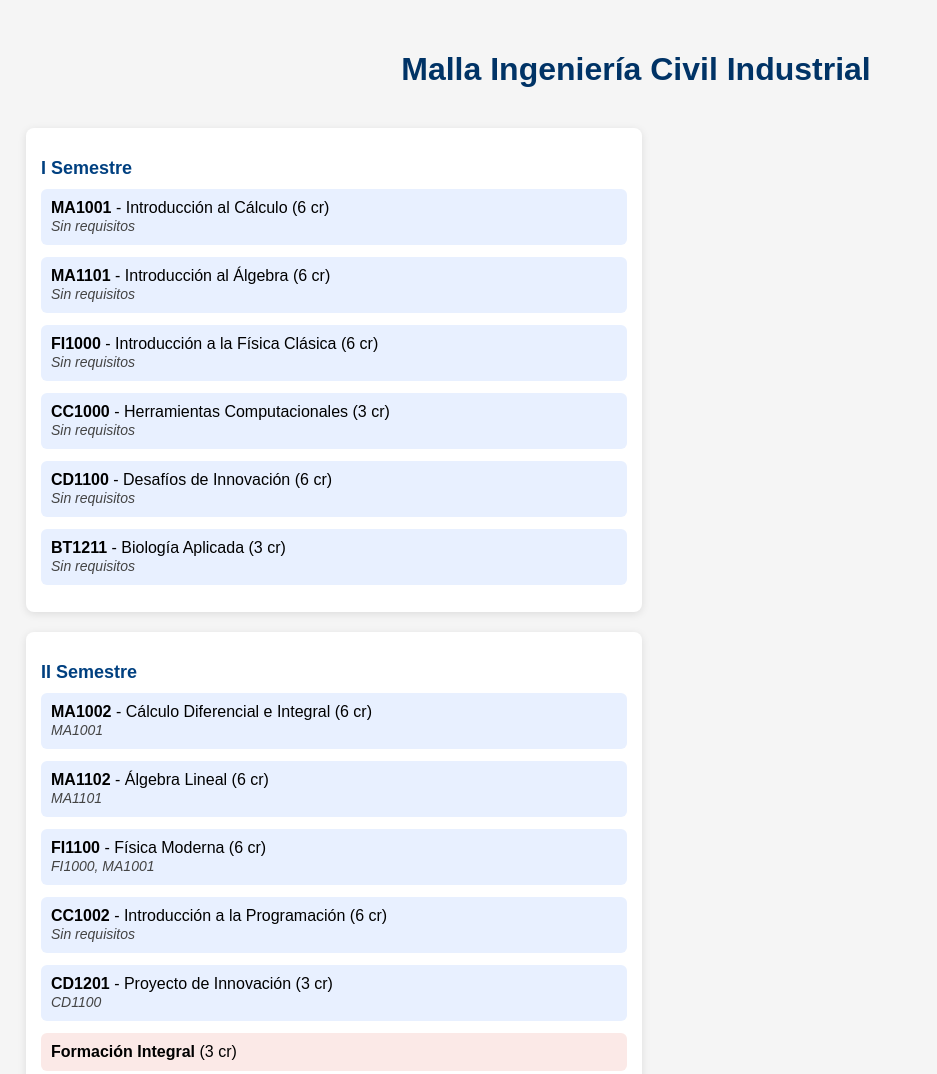
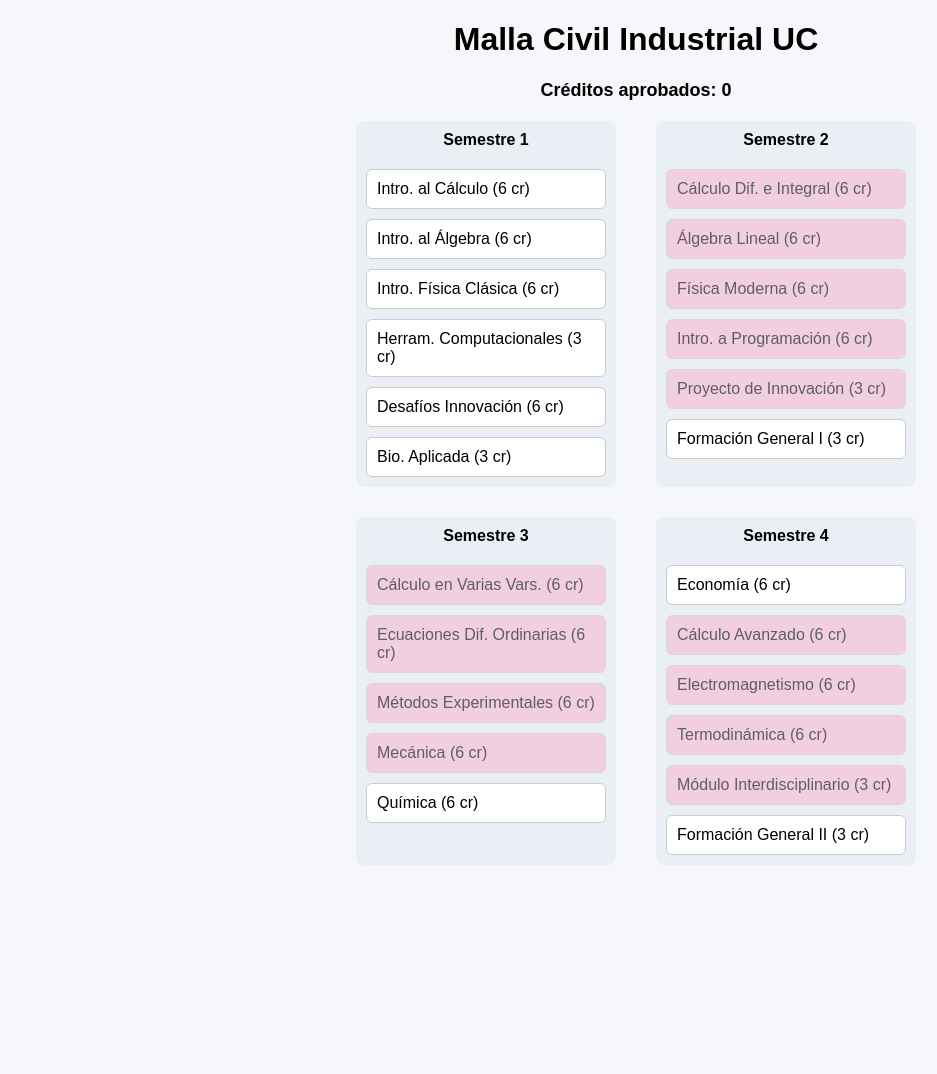
Before and after one commit to lucussy01/mallafercitaoficialv3, a plain HTML site: page index.html in a window 1280 px wide. Shown: the top 1074 px of the page, without its empty margins (4-941 px from the left). After the commit the page ends 895 px from the top, so only its background shows below. Drawn offline with Linux system fonts and the light colour scheme.

Commit message:
Update index.html

```diff
--- a/index.html
+++ b/index.html
@@ -2,178 +2,178 @@
 <html lang="es">
 <head>
   <meta charset="UTF-8">
-  <title>Malla Ingeniería Civil Industrial</title>
+  <meta name="viewport" content="width=device-width, initial-scale=1.0">
+  <title>Malla Civil Industrial UC</title>
   <style>
     body {
-      font-family: sans-serif;
-      margin: 0;
-      padding: 30px;
-      background: #f5f5f5;
+      font-family: Arial, sans-serif;
+      background-color: #f5f7fa;
+      margin: 20px;
     }
-
     h1 {
       text-align: center;
-      color: #003366;
-      margin-bottom: 40px;
     }
-
-    .row {
-      display: flex;
-      flex-wrap: wrap;
-      justify-content: space-between;
-      margin-bottom: 30px;
-    }
-
-    .semester {
-      flex: 0 0 48%;
-      background: white;
-      border-radius: 8px;
-      padding: 15px;
-      box-shadow: 0 2px 8px rgba(0,0,0,0.1);
+    #creditos {
+      font-size: 18px;
+      font-weight: bold;
+      text-align: center;
       margin-bottom: 20px;
     }
-
-    .semester h2 {
-      font-size: 18px;
+    .fila {
+      display: flex;
+      margin-bottom: 30px;
+      justify-content: center;
+      gap: 40px;
+    }
+    .columna {
+      display: flex;
+      flex-direction: column;
+      gap: 10px;
+      background-color: #eaeff5;
+      border-radius: 8px;
+      padding: 10px;
+      width: 240px;
+    }
+    .semestre-titulo {
+      font-weight: bold;
+      text-align: center;
       margin-bottom: 10px;
-      color: #004080;
     }
-
-    .course {
-      margin-bottom: 12px;
+    .curso {
       padding: 10px;
       border-radius: 6px;
-      background: #e8f0ff;
+      background-color: #ffffff;
+      border: 1px solid #ccc;
+      cursor: pointer;
+      position: relative;
     }
-
-    .basico { background: #e8f0ff; }
-    .especializada { background: #e0f7fa; }
-    .complementaria { background: #fbe9e7; }
-    .general { background: #fff8e1; }
-
-    .code {
-      font-weight: bold;
+    .curso.aprobado {
+      background-color: #b3e5fc;
     }
-
-    .requisitos {
-      font-style: italic;
-      font-size: 14px;
-      color: #444;
+    .curso.bloqueado {
+      background-color: #f8bbd0;
+      cursor: not-allowed;
+      opacity: 0.6;
+    }
+    .tooltip {
+      visibility: hidden;
+      background-color: #333;
+      color: #fff;
+      text-align: center;
+      border-radius: 6px;
+      padding: 5px;
+      position: absolute;
+      z-index: 1;
+      top: 100%;
+      left: 50%;
+      transform: translateX(-50%);
+      font-size: 12px;
+    }
+    .curso:hover .tooltip {
+      visibility: visible;
     }
   </style>
 </head>
 <body>
-  <h1>Malla Ingeniería Civil Industrial</h1>
+  <h1>Malla Civil Industrial UC</h1>
+  <div id="creditos">Créditos aprobados: 0</div>
+  <div id="malla"></div>
 
-  <!-- Comienza la malla aquí -->
-  <div class="row">
-    <div class="semester">
-      <h2>I Semestre</h2>
-      <div class="course basico"><span class="code">MA1001</span> - Introducción al Cálculo (6 cr)<br><span class="requisitos">Sin requisitos</span></div>
-      <div class="course basico"><span class="code">MA1101</span> - Introducción al Álgebra (6 cr)<br><span class="requisitos">Sin requisitos</span></div>
-      <div class="course basico"><span class="code">FI1000</span> - Introducción a la Física Clásica (6 cr)<br><span class="requisitos">Sin requisitos</span></div>
-      <div class="course basico"><span class="code">CC1000</span> - Herramientas Computacionales (3 cr)<br><span class="requisitos">Sin requisitos</span></div>
-      <div class="course basico"><span class="code">CD1100</span> - Desafíos de Innovación (6 cr)<br><span class="requisitos">Sin requisitos</span></div>
-      <div class="course basico"><span class="code">BT1211</span> - Biología Aplicada (3 cr)<br><span class="requisitos">Sin requisitos</span></div>
-    </div>
+  <script>
+    const cursos = [
+      { id: 'MA1001', nombre: 'Intro. al Cálculo', semestre: 1, creditos: 6, prer: [] },
+      { id: 'MA1101', nombre: 'Intro. al Álgebra', semestre: 1, creditos: 6, prer: [] },
+      { id: 'FI1000', nombre: 'Intro. Física Clásica', semestre: 1, creditos: 6, prer: [] },
+      { id: 'CC1000', nombre: 'Herram. Computacionales', semestre: 1, creditos: 3, prer: [] },
+      { id: 'CD1100', nombre: 'Desafíos Innovación', semestre: 1, creditos: 6, prer: [] },
+      { id: 'BT1211', nombre: 'Bio. Aplicada', semestre: 1, creditos: 3, prer: [] },
 
-    <div class="semester">
-      <h2>II Semestre</h2>
-      <div class="course basico"><span class="code">MA1002</span> - Cálculo Diferencial e Integral (6 cr)<br><span class="requisitos">MA1001</span></div>
-      <div class="course basico"><span class="code">MA1102</span> - Álgebra Lineal (6 cr)<br><span class="requisitos">MA1101</span></div>
-      <div class="course basico"><span class="code">FI1100</span> - Física Moderna (6 cr)<br><span class="requisitos">FI1000, MA1001</span></div>
-      <div class="course basico"><span class="code">CC1002</span> - Introducción a la Programación (6 cr)<br><span class="requisitos">Sin requisitos</span></div>
-      <div class="course basico"><span class="code">CD1201</span> - Proyecto de Innovación (3 cr)<br><span class="requisitos">CD1100</span></div>
-      <div class="course complementaria"><span class="code">Formación Integral</span> (3 cr)</div>
-    </div>
-  </div>
+      { id: 'MA1002', nombre: 'Cálculo Dif. e Integral', semestre: 2, creditos: 6, prer: ['MA1001'] },
+      { id: 'MA1102', nombre: 'Álgebra Lineal', semestre: 2, creditos: 6, prer: ['MA1101'] },
+      { id: 'FI1100', nombre: 'Física Moderna', semestre: 2, creditos: 6, prer: ['FI1000'] },
+      { id: 'CC1002', nombre: 'Intro. a Programación', semestre: 2, creditos: 6, prer: ['CC1000'] },
+      { id: 'CD1201', nombre: 'Proyecto de Innovación', semestre: 2, creditos: 3, prer: ['CD1100'] },
+      { id: 'FG1', nombre: 'Formación General I', semestre: 2, creditos: 3, prer: [] },
 
-  <div class="row">
-    <div class="semester">
-      <h2>III Semestre</h2>
-      <div class="course basico"><span class="code">MA2001</span> - Cálculo en Varias Variables (6 cr)<br><span class="requisitos">MA1002</span></div>
-      <div class="course basico"><span class="code">MA2601</span> - Ecuaciones Diferenciales Ordinarias (6 cr)<br><span class="requisitos">MA1002, MA1102</span></div>
-      <div class="course basico"><span class="code">FI2001</span> - Mecánica (6 cr)<br><span class="requisitos">FI1100, MA1001, MA1102</span></div>
-      <div class="course basico"><span class="code">FI2003</span> - Métodos Experimentales (6 cr)<br><span class="requisitos">FI1100, MA1002</span></div>
-      <div class="course basico"><span class="code">IQ2211</span> - Química (6 cr)<br><span class="requisitos">Sin requisitos</span></div>
-    </div>
+      { id: 'MA2001', nombre: 'Cálculo en Varias Vars.', semestre: 3, creditos: 6, prer: ['MA1002'] },
+      { id: 'MA2601', nombre: 'Ecuaciones Dif. Ordinarias', semestre: 3, creditos: 6, prer: ['MA1002'] },
+      { id: 'FI2003', nombre: 'Métodos Experimentales', semestre: 3, creditos: 6, prer: ['FI1100'] },
+      { id: 'FI2001', nombre: 'Mecánica', semestre: 3, creditos: 6, prer: ['FI1000'] },
+      { id: 'IQ2211', nombre: 'Química', semestre: 3, creditos: 6, prer: [] },
 
-    <div class="semester">
-      <h2>IV Semestre</h2>
-      <div class="course basico"><span class="code">IN2201</span> - Economía (6 cr)<br><span class="requisitos">MA2001</span></div>
-      <div class="course basico"><span class="code">MA2002</span> - Cálculo Avanzado y Aplicaciones (6 cr)<br><span class="requisitos">MA2001, MA2601</span></div>
-      <div class="course basico"><span class="code">FI2002</span> - Electromagnetismo (6 cr)<br><span class="requisitos">MA2001, MA2601, FI2003</span></div>
-      <div class="course basico"><span class="code">FI2004/IQ2212</span> - Termodinámica (6 cr)<br><span class="requisitos">IQ2211, FI2001, MA2001</span></div>
-      <div class="course general"><span class="code">CD2201</span> - Módulo Interdisciplinario (3 cr)<br><span class="requisitos">CD1201</span></div>
-      <div class="course complementaria"><span class="code">Formación Integral</span> (3 cr)</div>
-    </div>
-  </div>
+      { id: 'IN2201', nombre: 'Economía', semestre: 4, creditos: 6, prer: [] },
+      { id: 'MA2002', nombre: 'Cálculo Avanzado', semestre: 4, creditos: 6, prer: ['MA2001'] },
+      { id: 'FI2002', nombre: 'Electromagnetismo', semestre: 4, creditos: 6, prer: ['FI2001'] },
+      { id: 'FI2004', nombre: 'Termodinámica', semestre: 4, creditos: 6, prer: ['FI1100'] },
+      { id: 'CD2201', nombre: 'Módulo Interdisciplinario', semestre: 4, creditos: 3, prer: ['CD1201'] },
+      { id: 'FG2', nombre: 'Formación General II', semestre: 4, creditos: 3, prer: [] },
 
-  <div class="row">
-    <div class="semester">
-      <h2>V Semestre</h2>
-      <div class="course especializada"><span class="code">IN3171</span> - Modelamiento y Optimización (6 cr)<br><span class="requisitos">MA2002</span></div>
-      <div class="course especializada"><span class="code">IN3101</span> - Taller Liderazgo e Innovación Social (6 cr)<br><span class="requisitos">CD2201</span></div>
-      <div class="course especializada"><span class="code">IN3141</span> - Probabilidades (6 cr)<br><span class="requisitos">MA2001</span></div>
-      <div class="course especializada"><span class="code">Electivo</span> (6 cr)</div>
-      <div class="course complementaria"><span class="code">Formación Integral</span> (6 cr)</div>
-    </div>
+      // Agrega aquí los cursos del 5° semestre en adelante
+    ];
 
-    <div class="semester">
-      <h2>VI Semestre</h2>
-      <div class="course especializada"><span class="code">IN3272</span> - Decisiones bajo Incertidumbre (6 cr)<br><span class="requisitos">IN3141, IN3171</span></div>
-      <div class="course especializada"><span class="code">IN3221</span> - Teoría de Juegos (6 cr)<br><span class="requisitos">IN3141, IN2201</span></div>
-      <div class="course especializada"><span class="code">IN3242</span> - Estadística (6 cr)<br><span class="requisitos">IN3141</span></div>
-      <div class="course especializada"><span class="code">IN3301</span> - Evaluación de Proyectos (6 cr)<br><span class="requisitos">IN2201, IN3141</span></div>
-      <div class="course especializada"><span class="code">Electivo</span> (6 cr)</div>
-    </div>
-  </div>
+    let aprobados = JSON.parse(localStorage.getItem('aprobados')) || [];
 
-  <div class="row">
-    <div class="semester">
-      <h2>VII Semestre</h2>
-      <div class="course especializada"><span class="code">IN4102</span> - Taller de Diseño de Proyectos (6 cr)<br><span class="requisitos">IN3171, IN3101</span></div>
-      <div class="course especializada"><span class="code">IN4123</span> - Macroeconomía (6 cr)<br><span class="requisitos">IN2201, IN3141</span></div>
-      <div class="course especializada"><span class="code">IN4143</span> - Análisis de Datos (6 cr)<br><span class="requisitos">IN3242</span></div>
-      <div class="course especializada"><span class="code">IN4151</span> - Ingeniería de la Información (6 cr)<br><span class="requisitos">CC1002, IN3301, IN3242</span></div>
-      <div class="course especializada"><span class="code">IN4191</span> - Práctica Profesional (7 cr)<br><span class="requisitos">IN3272, IN4102</span></div>
-      <div class="course especializada"><span class="code">Electivo</span> (6 cr)</div>
-    </div>
+    function actualizarCreditos() {
+      let total = cursos.filter(c => aprobados.includes(c.id)).reduce((sum, c) => sum + c.creditos, 0);
+      document.getElementById('creditos').textContent = `Créditos aprobados: ${total}`;
+    }
 
-    <div class="semester">
-      <h2>VIII Semestre</h2>
-      <div class="course especializada"><span class="code">IN4273</span> - Gestión de Operaciones (6 cr)<br><span class="requisitos">IN3171, IN3242</span></div>
-      <div class="course especializada"><span class="code">IN4261</span> - Marketing (6 cr)<br><span class="requisitos">IN3171, IN3242, IN3301</span></div>
-      <div class="course especializada"><span class="code">IN4232</span> - Finanzas (6 cr)<br><span class="requisitos">IN3301</span></div>
-      <div class="course especializada"><span class="code">Electivo</span> (12 cr)</div>
-      <div class="course complementaria"><span class="code">EI1090</span> - Examen de Inglés I</div>
-    </div>
-  </div>
+    function crearMalla() {
+      const malla = document.getElementById('malla');
+      malla.innerHTML = '';
 
-  <div class="row">
-    <div class="semester">
-      <h2>IX Semestre</h2>
-      <div class="course especializada"><span class="code">IN5112</span> - Dirección Estratégica (6 cr)<br><span class="requisitos">IN4273, IN4261, IN4232</span></div>
-      <div class="course especializada"><span class="code">IN5111</span> - Comportamiento Organizacional (6 cr)<br><span class="requisitos">IN4191</span></div>
-      <div class="course especializada"><span class="code">Especialización</span> (12 cr)</div>
-      <div class="course especializada"><span class="code">Electivo de Especialidad</span> (6 cr)</div>
-    </div>
+      const semestres = Math.max(...cursos.map(c => c.semestre));
+      for (let fila = 1; fila <= semestres; fila += 2) {
+        const filaDiv = document.createElement('div');
+        filaDiv.className = 'fila';
 
-    <div class="semester">
-      <h2>X Semestre</h2>
-      <div class="course especializada"><span class="code">Especialización</span> (12 cr)</div>
-      <div class="course especializada"><span class="code">Electivos de Especialidad</span> (18 cr)</div>
-    </div>
-  </div>
+        for (let col = fila; col < fila + 2; col++) {
+          const colDiv = document.createElement('div');
+          colDiv.className = 'columna';
+          const titulo = document.createElement('div');
+          titulo.className = 'semestre-titulo';
+          titulo.textContent = `Semestre ${col}`;
+          colDiv.appendChild(titulo);
 
-  <div class="row">
-    <div class="semester">
-      <h2>XI Semestre</h2>
-      <div class="course especializada"><span class="code">IN6193</span> - Proyecto de Título (15 cr)<br><span class="requisitos">CR3000</span></div>
-      <div class="course especializada"><span class="code">IN6192</span> - Práctica Profesional Extendida (15 cr)<br><span class="requisitos">IN5112, IN5111, IN4191</span></div>
-      <div class="course complementaria"><span class="code">EI2090</span> - Examen de Inglés II</div>
-    </div>
-  </div>
+          cursos.filter(c => c.semestre === col).forEach(curso => {
+            const cursoDiv = document.createElement('div');
+            cursoDiv.className = 'curso';
+            cursoDiv.textContent = `${curso.nombre} (${curso.creditos} cr)`;
 
+            const faltan = curso.prer.filter(p => !aprobados.includes(p));
+            if (faltan.length) {
+              cursoDiv.classList.add('bloqueado');
+              const tip = document.createElement('div');
+              tip.className = 'tooltip';
+              tip.textContent = `Requiere: ${faltan.join(', ')}`;
+              cursoDiv.appendChild(tip);
+            } else {
+              cursoDiv.onclick = () => {
+                if (aprobados.includes(curso.id)) {
+                  aprobados = aprobados.filter(id => id !== curso.id);
+                  localStorage.setItem('aprobados', JSON.stringify(aprobados));
+                } else {
+                  aprobados.push(curso.id);
+                  localStorage.setItem('aprobados', JSON.stringify(aprobados));
+                }
+                crearMalla();
+                actualizarCreditos();
+              };
+              if (aprobados.includes(curso.id)) cursoDiv.classList.add('aprobado');
+            }
+
+            colDiv.appendChild(cursoDiv);
+          });
+
+          filaDiv.appendChild(colDiv);
+        }
+
+        malla.appendChild(filaDiv);
+      }
+    }
+
+    crearMalla();
+    actualizarCreditos();
+  </script>
 </body>
 </html>
```
